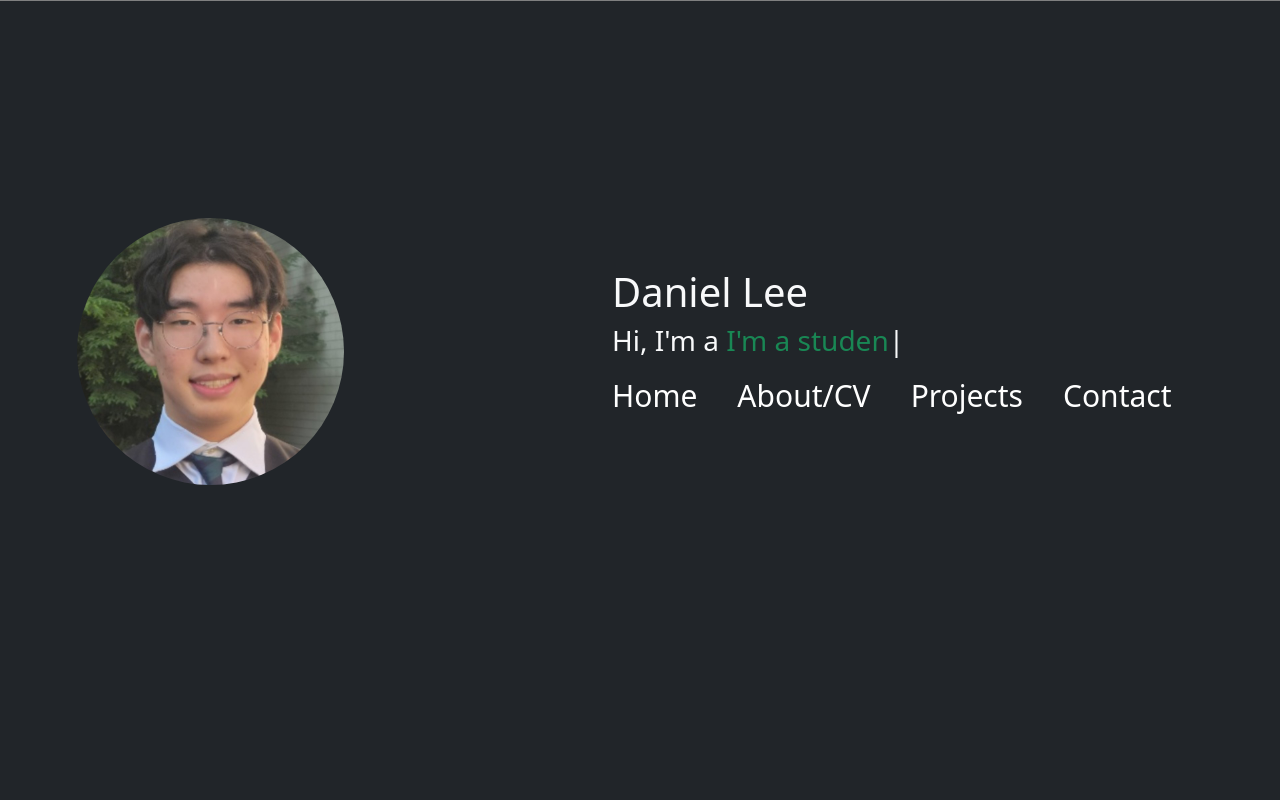
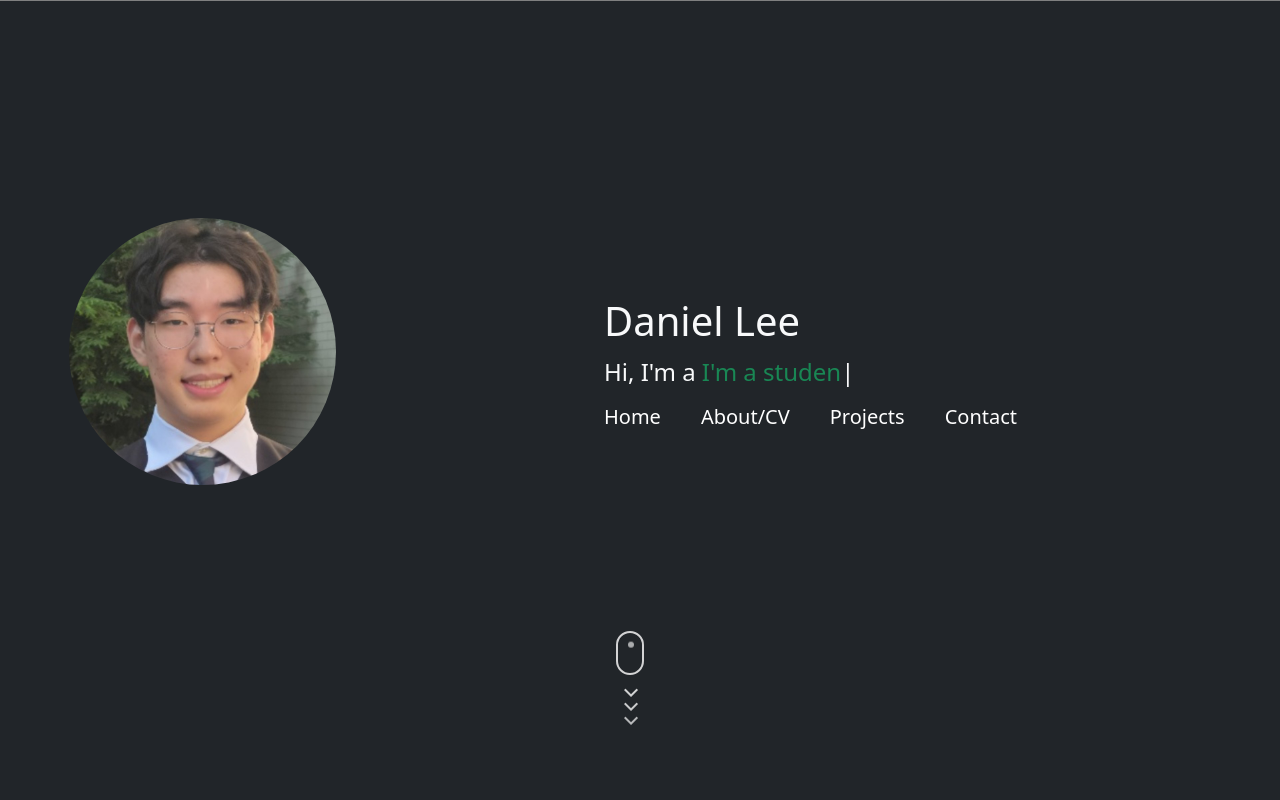
Before and after one commit to dlee8870/danielLee.github.io, a plain HTML site: page index.html in a window 1280 px wide. Shown: the top 800 px of the page. Drawn offline with nearby package versions, Linux system fonts and the light colour scheme.

Commit message:
Added scroll button

```diff
--- a/index.html
+++ b/index.html
@@ -71,28 +71,38 @@
                     <img class="img-fluid w-75 rounded-circle" src="images/daniel-portrait.jpg" alt="">
                 </div>
                 <div class="col-8 daniel-intro" style="position: relative;">
-                    <h1>Daniel Lee</h1>
-                    <h3>Hi, I'm a <span class="text-success gen-type"></span></h3>
+                    <h class="fs-1">Daniel Lee</h>
+                    <h4>Hi, I'm a <span class="text-success gen-type"></span></h4>
                     <nav class="navbar navbar-expand pt-0">
                         <div class="d-flex">
                             <div class="collapse navbar-collapse" id="navbarNav">
                                 <ul class="navbar-nav text-light pt-0">
                                     <li class="nav-item pt-0">
-                                        <a href="#home" class="nav-link">Home</a>
+                                        <a href="#home" class="fs-5 nav-link">Home</a>
                                     </li>
                                     <li class="nav-item pt-0">
-                                        <a href="#about-cv" class="nav-link">About/CV</a>
+                                        <a href="#about-cv" class="fs-5 nav-link">About/CV</a>
                                     </li>
                                     <li class="nav-item pt-0">
-                                        <a href="#projects" class="nav-link">Projects</a>
+                                        <a href="#projects" class="fs-5 nav-link">Projects</a>
                                     </li>
                                     <li class="nav-item pt-0">
-                                        <a href="#contact" class="nav-link">Contact</a>
+                                        <a href="#contact" class="fs-5 nav-link">Contact</a>
                                     </li>
                                 </ul>
                             </div>
                         </div>
                     </nav>
+                </div>
+            </div>
+        </div>
+        <div style="position: relative; right: 50%; top: 35%;">
+            <div class="icon-scroll" style="position: relative;">
+                <div class="mouse">
+                  <div class="wheel"></div>
+                </div>
+                <div class="icon-arrows">
+                  <span></span>
                 </div>
             </div>
         </div>
```
